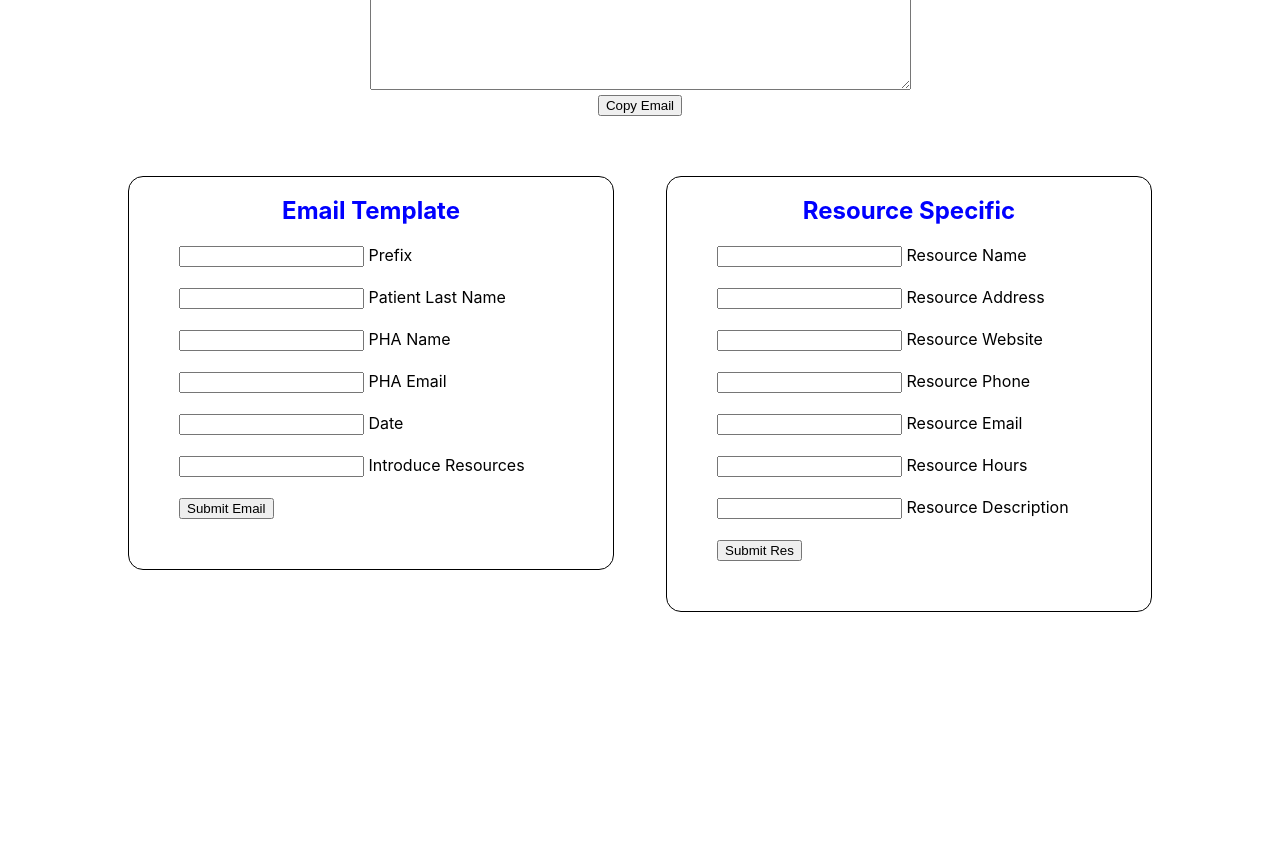
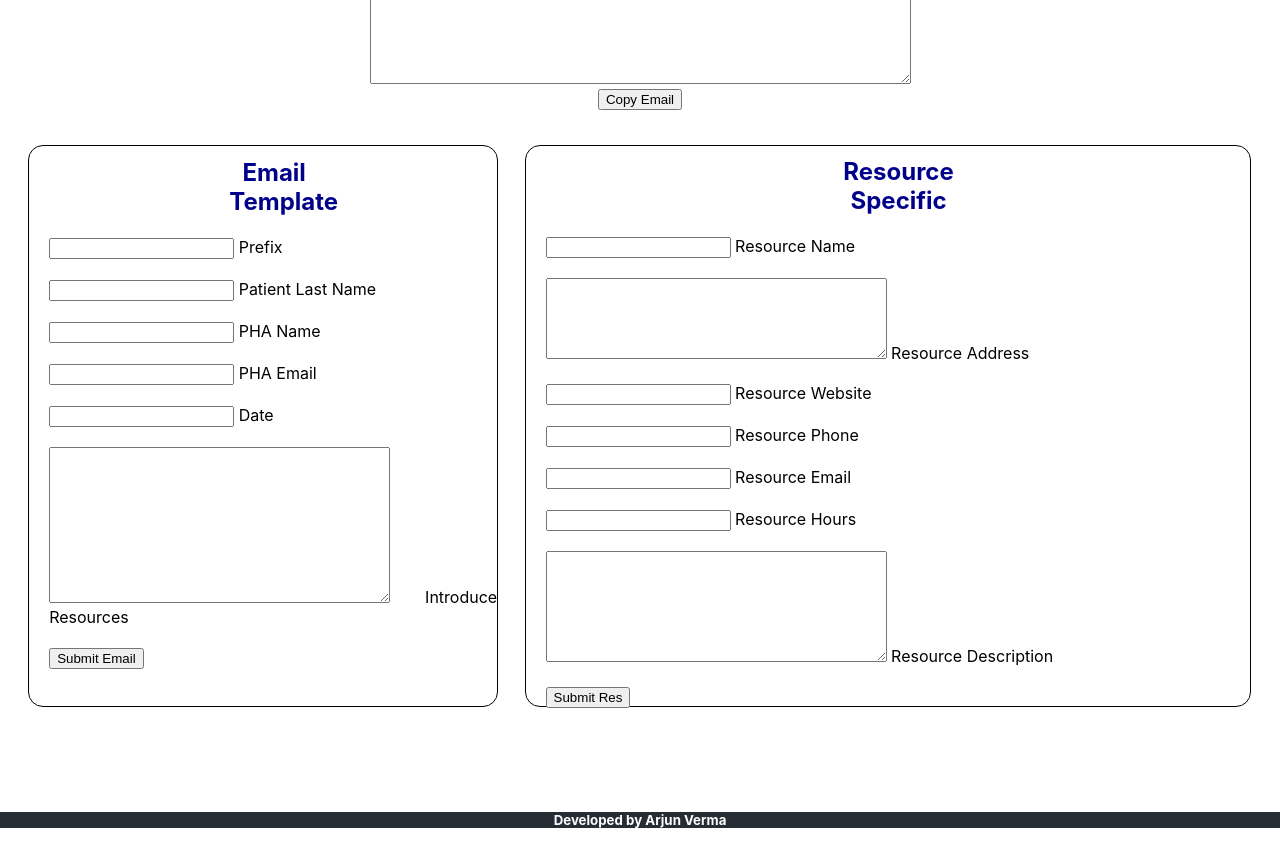
Before and after one commit to arjunv0101/testmapspha, a React (Create React App) app: page / in a window 1280 px wide. Shown: the part 1040-1891 px from the top of the page. Before the commit the page ends 1652 px from the top, so only its background shows below. Built offline with nearby package versions, Linux system fonts and the light colour scheme.

Commit message:
changed layout

```diff
--- a/package.json
+++ b/package.json
@@ -17,7 +17,7 @@
     "react-scripts": "3.4.1"
   },
   "scripts": {
-    "start": "node server.js",
+    "start": "react-scripts start",
     "build": "react-scripts build",
     "test": "react-scripts test",
     "eject": "react-scripts eject"
--- a/src/App.css
+++ b/src/App.css
@@ -134,7 +134,7 @@
   flex-direction: column;
   align-items: center;
   justify-content: center;
-  font-size: calc(10px + 2vmin);
+
   color: white;
 }
 
@@ -156,37 +156,59 @@
 }
 
 .patient{
-  border: 1px solid black;
+  border: solid 1px black;
   border-radius: 15px;
+  float: left;
+  width: 35%;
+  padding-top: 20px;
+  padding-left: 20px;
+  padding-bottom: 20px;
+  padding-right: 0px;
+  text-align: justify;
+  height: 520px;
 
-  margin-left: 10%;
-  padding: 0px 50px 50px 50px;
+  margin-left: 2.2%;
+  margin-top: 15px;
 
-  float: left;
-  text-align: left;
-
-  width: 30%;
+  margin-bottom: 15px;
 }
 
 .resource{
-  border: 1px solid black;
+  border: solid 1px black;
   border-radius: 15px;
+  float: right;
+  width: 55%;
+  padding-top: 20px;
+  padding-left: 20px;
+  padding-bottom: 20px;
+  text-align: left;
+  height: 520px;
 
-  margin-right: 10%;
-  padding: 0px 50px 50px 50px;
+  margin-right: 2.3%;
+  margin-top: 15px;
 
-  float: right;
-  text-align: left;
-
-  width: 30%;
 }
 
 .resourcetitle{
+  width: 20%;
+  border-radius: 5px;
+  float: center;
+  color: darkblue;
   text-align: center;
-  color: blue;
+  padding: 1px;
+
+  margin-left: 40%;
+  margin-top: -1.5%;
 }
 
 .patienttitle{
+  width: 20%;
+  border-radius: 5px;
+  float: center;
+  color: darkblue;
   text-align: center;
-  color: blue;
+  padding: 1px;
+
+  margin-left: 40%;
+  margin-top: -2%;
 }
--- a/src/App.js
+++ b/src/App.js
@@ -8,13 +8,18 @@ function App() {
 
   return (
     <div className="App">
-
+      <div>
         <h2 className="App-header">SCOPE PHA Immediate Resource Distribution Alpha</h2>
 
         <MapPicker />
         <br></br>
         <EmailComponent />
 
+      </div>
+      <div>
+      <br></br><br></br><br></br><br></br><br></br><br></br><br></br><br></br><br></br><br></br><br></br><br></br><br></br><br></br><br></br><br></br><br></br><br></br><br></br><br></br><br></br><br></br><br></br><br></br><br></br><br></br><br></br><br></br><br></br><br></br><br></br><br></br><br></br>
+        <h5 className="App-header">Developed by Arjun Verma</h5>
+      </div>
     </div>
   );
 }
--- a/src/Components/email.component.js
+++ b/src/Components/email.component.js
@@ -213,35 +213,43 @@ export default class EmailComponent extends Component{
 
 
                 <br></br>
-                <br></br>
-                <br></br>
 
 
                 <div>
                     <div className="patient">
-                        <h2 className="patienttitle">Email Template</h2>
+                        <h2 className="patienttitle">      Email Template</h2>
+
 
                         <input name="prefix" type="text" onChange={this.changeprefix}/>
                         <label for="prefix">      Prefix</label>
-                        <br></br><br></br>
+                        <br></br>
+                        <br></br>
+
 
                         <input name="name" type="text" onChange={this.changepatientname}/>
                         <label for="name">      Patient Last Name</label>
-                        <br></br><br></br>
+                        <br></br>
+                        <br></br>
+
 
                         <input name="phaname" type="text" onChange={this.changephaname}/>
                         <label for="phaname">      PHA Name</label>
-                        <br></br><br></br>
+                        <br></br>
+                        <br></br>
+
 
                         <input name="phaemail" type="text" onChange={this.changephaemail}/>
                         <label for="phaemail">      PHA Email</label>
-                        <br></br><br></br>
+                        <br></br>
+                        <br></br>
+
 
                         <input name="date" type="text" onChange={this.changedate}/>
                         <label for="date">      Date</label>
-                        <br></br><br></br>
+                        <br></br>
+                        <br></br>
 
-                        <input name="intro" type="text" size="20" onChange={this.changeintroline}/>
+                        <textarea name="intro" type="text" rows="10" cols="40" onChange={this.changeintroline}/>
                         <label for="intro">      Introduce Resources</label>
                         <br></br><br></br>
 
@@ -255,7 +263,7 @@ export default class EmailComponent extends Component{
                         <label for="resname">      Resource Name</label>
                         <br></br><br></br>
 
-                        <input name="resadd" type="text" onChange={this.changeresaddress}/>
+                        <textarea name="resadd" type="text" rows="5" cols ="40" onChange={this.changeresaddress}/>
                         <label for="resadd">      Resource Address</label>
                         <br></br><br></br>
 
@@ -275,7 +283,7 @@ export default class EmailComponent extends Component{
                         <label for="reshours">      Resource Hours</label>
                         <br></br><br></br>
 
-                        <input name="resdesc" type="text" onChange={this.changeresdescription}/>
+                        <textarea name="resdesc" type="text" rows="7" cols="40" onChange={this.changeresdescription}/>
                         <label for="resdesc">      Resource Description</label>
                         <br></br><br></br>
 
```
